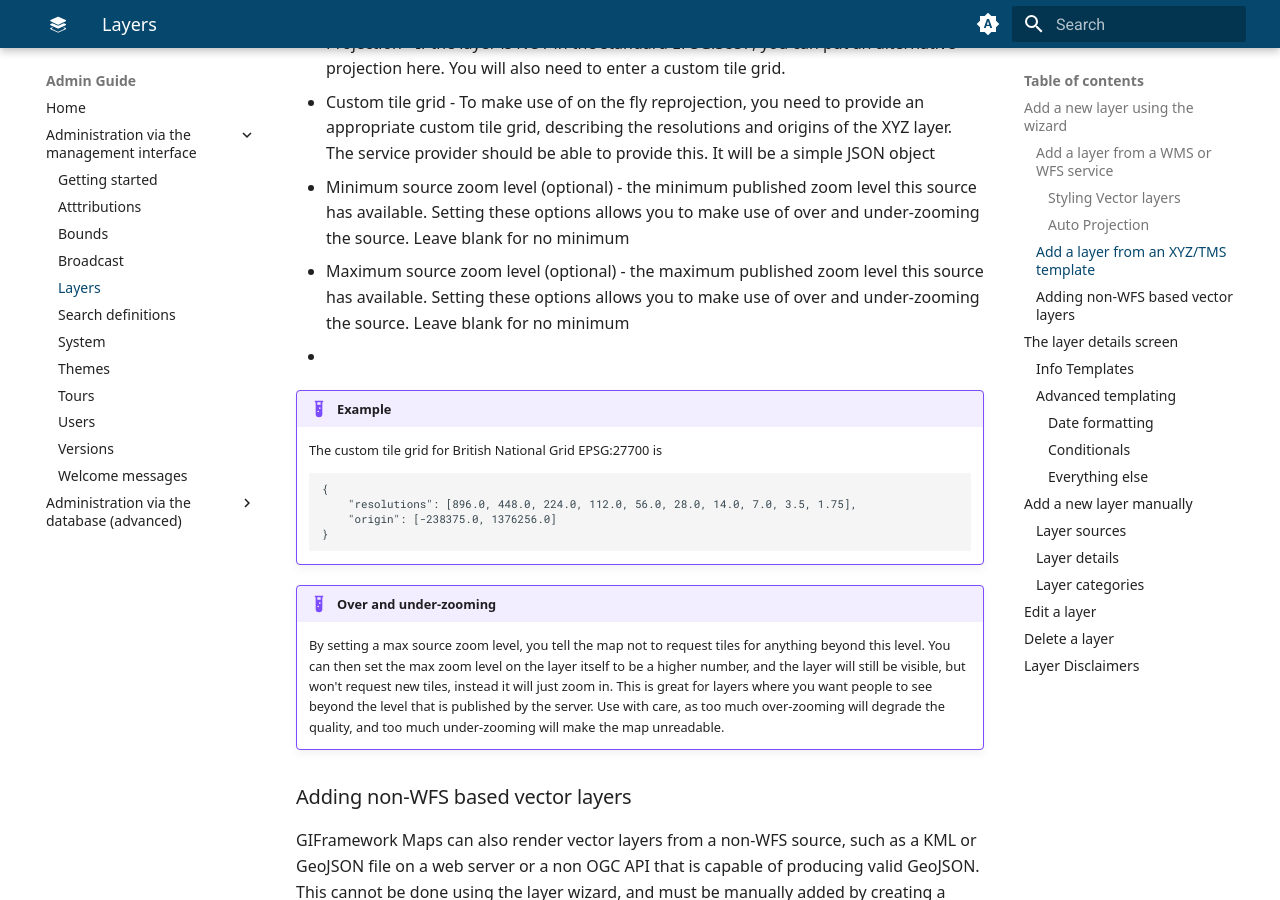
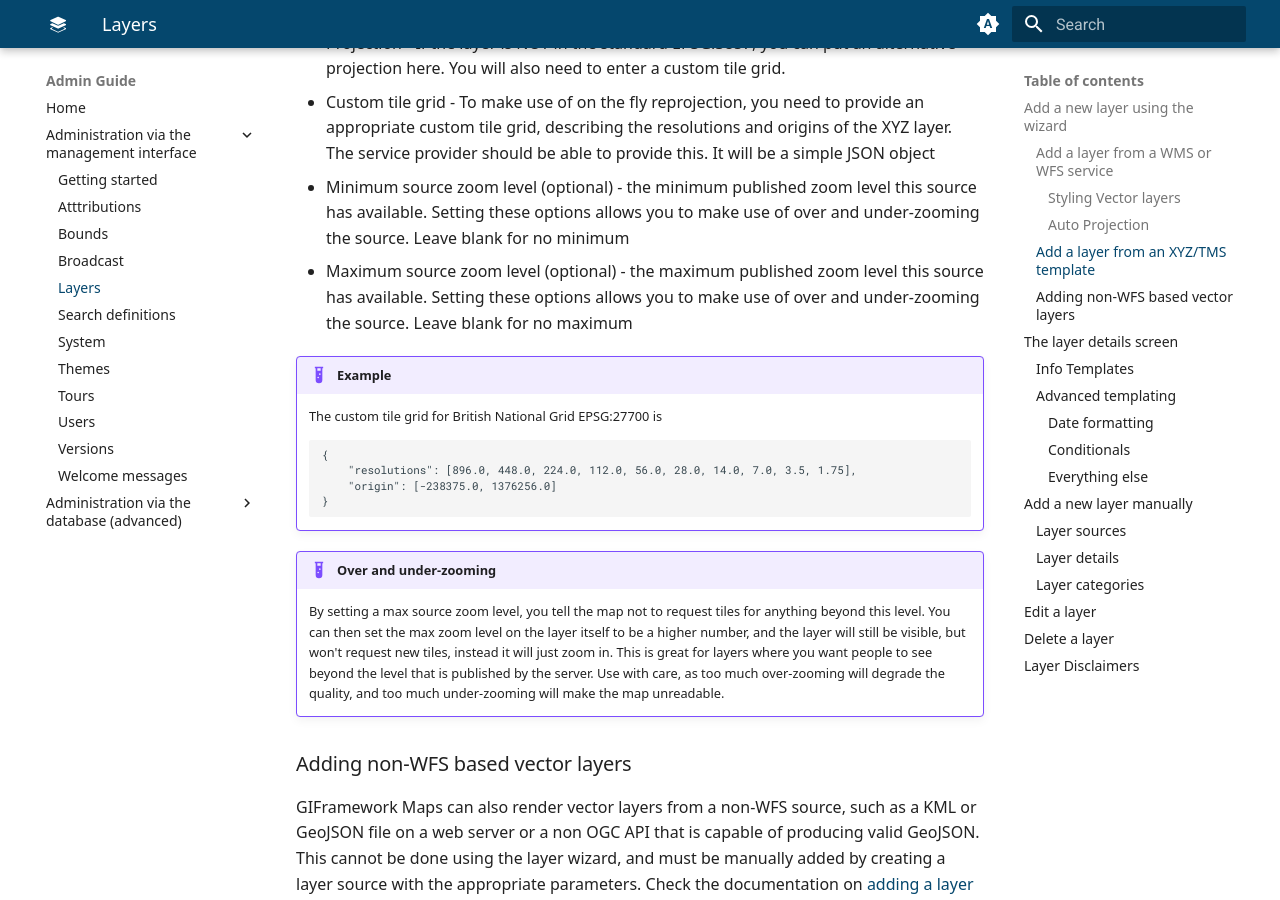
Before and after one commit to Dorset-Council-UK/GIFramework-Maps-Admin-Guide, an MkDocs documentation site: the page built from docs/gui/layers.md, in a window 1280 px wide and 900 px high, scrolled down 3441 px. Built offline with MkDocs 1.6.1 and Material for MkDocs 9.7.7, drawn with Linux system fonts in a browser that asks for light colours.

Commit message:
Update layers.md

````diff
--- a/docs/gui/layers.md
+++ b/docs/gui/layers.md
@@ -83,8 +83,8 @@ There is a collapsible section for 'Advanced settings'. You should generally lea
 - Projection - If the layer is NOT in the standard EPSG:3857, you can put an alternative projection here. You will also need to enter a custom tile grid.
 - Custom tile grid - To make use of on the fly reprojection, you need to provide an appropriate custom tile grid, describing the resolutions and origins of the XYZ layer. The service provider should be able to provide this. It will be a simple JSON object
 - Minimum source zoom level (optional) - the minimum published zoom level this source has available. Setting these options allows you to make use of over and under-zooming the source. Leave blank for no minimum
-- Maximum source zoom level (optional) - the maximum published zoom level this source has available. Setting these options allows you to make use of over and under-zooming the source. Leave blank for no minimum
--
+- Maximum source zoom level (optional) - the maximum published zoom level this source has available. Setting these options allows you to make use of over and under-zooming the source. Leave blank for no maximum
+
 !!! example
     The custom tile grid for British National Grid EPSG:27700 is
     ```
````
